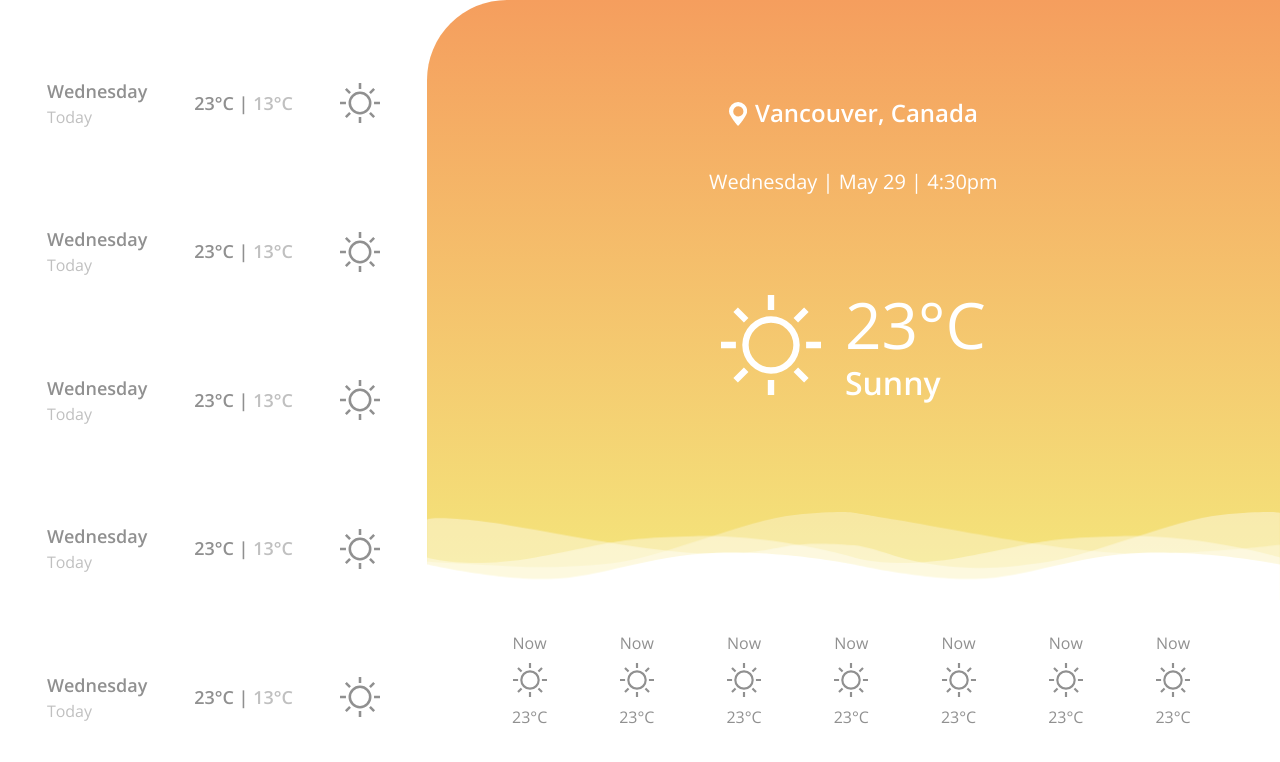
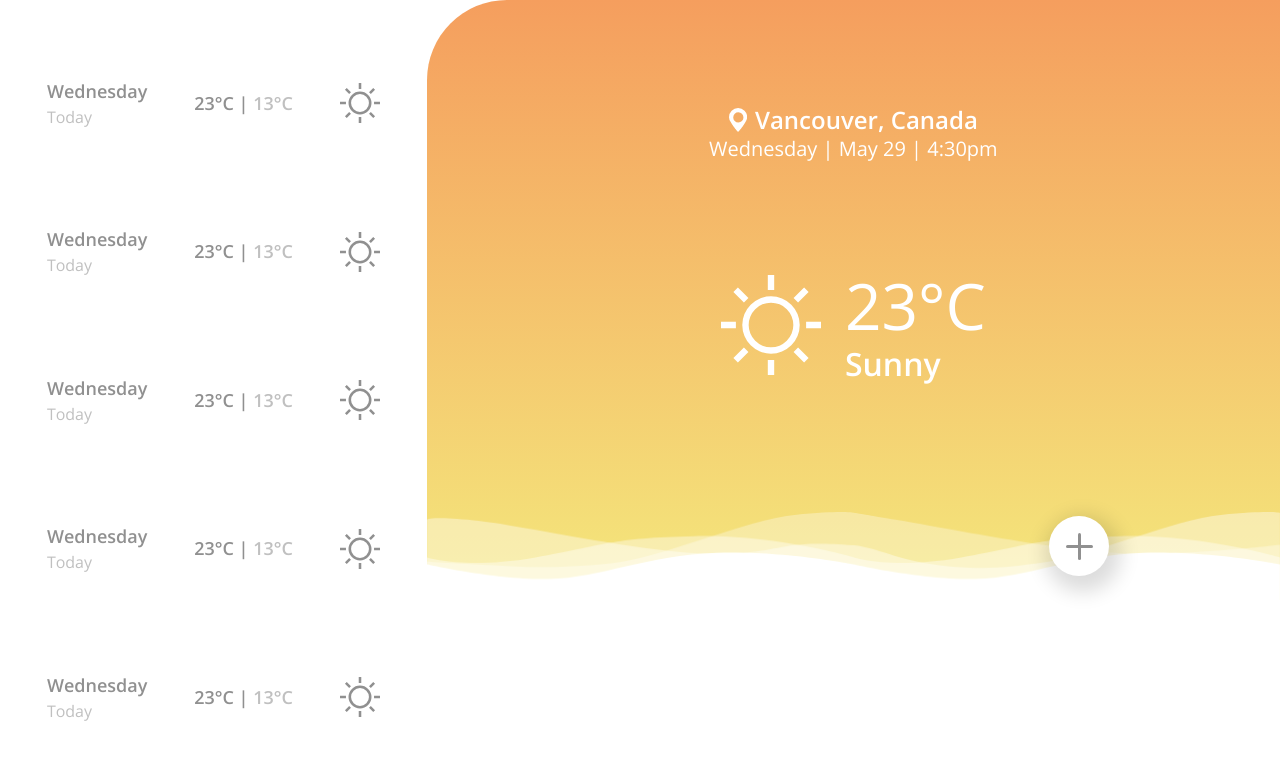
Before and after one commit to sachie-hayashi/weather_app, a React app: page / in a window 1280 px wide. Built offline with nearby package versions, Linux system fonts and the light colour scheme.

Commit message:
chore: create a toggle button

```diff
--- a/package.json
+++ b/package.json
@@ -10,7 +10,9 @@
     "node-sass": "^4.14.1",
     "react": "^16.13.1",
     "react-dom": "^16.13.1",
-    "react-scripts": "3.4.1"
+    "react-redux": "^7.2.0",
+    "react-scripts": "3.4.1",
+    "redux": "^4.0.5"
   },
   "scripts": {
     "start": "react-scripts start",
--- a/src/assets/styles/abstracts/_mixins.scss
+++ b/src/assets/styles/abstracts/_mixins.scss
@@ -11,3 +11,13 @@
   font-weight: $weight;
   line-height: $line-height;
 }
+
+/* --------------- Position --------------- */
+
+@mixin position($position, $top: null, $left: null, $right: null, $buttom: null) {
+  position: $position;
+  top: $top;
+  left: $left;
+  right: $right;
+  bottom: $buttom;
+}
--- a/src/assets/styles/abstracts/_variables.scss
+++ b/src/assets/styles/abstracts/_variables.scss
@@ -7,6 +7,7 @@
 $gray: #909090;
 $light-gray: #C0C0C0;
 $white: white;
+$black: black;
 $orange: #F59E5E;
 $yellow: #F4E87C;
 $blue: #4D6BD0;
@@ -20,6 +21,12 @@ $gradient-orange: linear-gradient($orange, $yellow);
 $gradient-blue: linear-gradient($blue, $light-blue);
 $gradient-steel: linear-gradient($steel, $light-steel);
 $gradient-bluegreen: linear-gradient($bluegreen, $light-bluegreen);
+
+/* --------------- Box shadow --------------- */
+
+$shadow: rgba($black, .14);
+$shadow-dark: rgba($black, .17);
+$box-shadow-base: .25rem .5rem 1.25rem .5rem $shadow;
 
 /* --------------- Typography --------------- */
 
@@ -36,12 +43,19 @@ $font-weight-semibold: 600;
 
 /* --------------- Grid containers --------------- */
 
-$container-primary-max-widths: (
-  xs: 400px,
-  sm: 520px,
-  md: 620px,
-  lg: 960px,
-  xl: 1140px
+$base-container-padding-xes: (
+  xs: 9%,
+  sm: 14%,
+  md: 16%
 );
 
-$container-primary-padding-x: 32px;
+/* --------------- Buttons --------------- */
+
+$btn-toggle-size: 3.75rem;
+$btn-toggle-color: $gray;
+$btn-toggle-color-hover: darken($btn-toggle-color, 20%);
+$btn-toggle-color-active: darken($btn-toggle-color, 30%);
+$btn-toggle-shadow: $box-shadow-base;
+$btn-toggle-shadow-hover: .375rem .75rem 1.25rem .5rem $shadow;
+$btn-toggle-transform-hover: -.125rem;  // translateY
+$btn-toggle-transition: .35s;
--- a/src/assets/styles/components/_app.scss
+++ b/src/assets/styles/components/_app.scss
@@ -4,34 +4,29 @@ body {
 }
 
 .layout {
+  display: grid;
+  min-height: 100vh;
+
   @include media-breakpoint-up(lg) {
-    display: grid;
-    // grid-template-rows: repeat(2, auto);
     grid-template-rows: 3fr 1fr;
     grid-template-columns: minmax(23rem, 1fr) 2fr;
     grid-template-areas:
       "list main"
       "list list-horizontal";
-    min-height: 100vh;
   }
 }
 
-.container-primary {
+.base-container {
   width: 100%;
-  margin: 0 auto;
-  padding: 0 $container-primary-padding-x;
+
+  @each $breakpoint, $base-container-padding-x in $base-container-padding-xes {
+    @include media-breakpoint-up($breakpoint) {
+      padding-left: $base-container-padding-x;
+      padding-right: $base-container-padding-x;
+    }
+  }
 
   @include media-breakpoint-up(lg) {
     display: contents;
   }
-
-  @each $breakpoint, $max-width in $container-primary-max-widths {
-    @if $breakpoint == xs {
-      max-width: $max-width;
-    } @else {
-      @include media-breakpoint-up($breakpoint) {
-        max-width: $max-width;
-      }
-    }
-  }
 }
--- /dev/null
+++ b/src/assets/styles/components/_button.scss
@@ -0,0 +1,31 @@
+.btn-toggle {
+  @include position(absolute, $top: 4px, $right: 20%,);
+  @extend .btn;
+  display: flex;
+  align-items: center;
+  justify-content: center;
+  width: $btn-toggle-size;
+  height: $btn-toggle-size;
+  padding: 0;
+  color: $btn-toggle-color;
+  border-radius: 50%;
+  background-color: $white;
+  box-shadow: $btn-toggle-shadow;
+  transition: $btn-toggle-transition;
+
+  &:hover {
+    color: $btn-toggle-color-hover;
+    box-shadow: $btn-toggle-shadow-hover;
+    transform: translateY($btn-toggle-transform-hover);
+  }
+
+  &:active {
+    color: $btn-toggle-color-active;
+    // box-shadow: $btn-toggle-shadow;
+    // transform: none;
+  }
+
+  &:focus {
+    box-shadow: $btn-toggle-shadow;
+  }
+}
--- a/src/assets/styles/components/_main.scss
+++ b/src/assets/styles/components/_main.scss
@@ -1,13 +1,14 @@
 .main {
-  grid-area: main;
   display: grid;
-  align-items: center;
+  align-items: end;
   padding-top: 5rem;
   background-image: $gradient-orange;
   color: $white;
   text-align: center;
 
   @include media-breakpoint-up(lg) {
+    grid-area: main;
+    align-items: center;
     border-top-left-radius: 5rem;
   }
 }
@@ -51,6 +52,7 @@
 
 .wavy-bg {
   align-self: end;
+  position: relative;
   height: 88px;
   background-image: url('../../img/wavy_background.png');
   background-size: cover;
--- a/src/assets/styles/index.scss
+++ b/src/assets/styles/index.scss
@@ -8,5 +8,6 @@
 
 @import './components/app';
 @import './components/main';
+@import './components/button';
 @import './components/list';
 @import './components/listHorizontal';
--- a/src/assets/styles/vendors-extensions/_bootstrap_custom.scss
+++ b/src/assets/styles/vendors-extensions/_bootstrap_custom.scss
@@ -4,7 +4,7 @@
 
 $theme-colors: (
   "gray": $gray,
-  "light-gray": $light-gray
+  "light-gray": $light-gray,
 );
 
 $headings-margin-bottom: 0;
--- a/src/components/App.js
+++ b/src/components/App.js
@@ -7,7 +7,7 @@ const App = () => {
   return(
     <div className="layout">
       <Main />
-      <ListHorizontal />
+      {/* <ListHorizontal /> */}
       <List />
     </div>
   );
--- /dev/null
+++ b/src/components/Button.js
@@ -0,0 +1,10 @@
+import React from 'react';
+import Icon from './Icon';
+
+const Button = () => {
+  return(
+    <button type="button" className="btn-toggle"><Icon name="plus" /></button>
+  );
+}
+
+export default Button;
--- a/src/components/Icon.js
+++ b/src/components/Icon.js
@@ -4,13 +4,15 @@ import {ReactComponent as Sun} from '../assets/icons/sun.svg';
 import {ReactComponent as Cloud} from '../assets/icons/cloud.svg';
 import {ReactComponent as Shower} from '../assets/icons/shower.svg';
 import {ReactComponent as Snow} from '../assets/icons/snow.svg';
+import {ReactComponent as Plus} from '../assets/icons/plus.svg';
+import {ReactComponent as Minus} from '../assets/icons/minus.svg';
 
 /**
  * Renders a SVG icon
- * @param {string} props.name Icon name - 'location', 'sun', 'cloud', 'shower', 'snow'
+ * @param {string} props.name Icon name - 'location', 'sun', 'cloud', 'shower', 'snow', 'plus', 'minus'
  * @param {object} props.attr Attributes for a SVG element. (All props other than props.name)
  * @returns Icon component to display a SVG
- * @usage e.g. <Icon name="location" width="30" height="30" />
+ * @usage e.g. <Icon name="location" width="30" height="30" className="location" />
  */
 
 const Icon = ({name, ...attr}) => {
@@ -22,9 +24,13 @@ const Icon = ({name, ...attr}) => {
     case 'cloud':
       return <Cloud {...attr} />;
     case 'shower':
-      return <Shower {...attr} />
+      return <Shower {...attr} />;
     case 'snow':
-      return <Snow {...attr} />
+      return <Snow {...attr} />;
+    case 'plus':
+      return <Plus {...attr} />;
+    case 'minus':
+      return <Minus {...attr} />;
     default:
       // do nothing
   }
--- a/src/components/List.js
+++ b/src/components/List.js
@@ -17,7 +17,7 @@ const List = () => {
   );
 
   return(
-    <div className="container-primary">
+    <div className="base-container">
       <ul className="list">
         {listItems}
         {listItems}
--- a/src/components/Main.js
+++ b/src/components/Main.js
@@ -1,11 +1,13 @@
 import React from 'react';
 import Icon from './Icon';
+import Button from './Button';
 // import ListHorizontal from './ListHorizontal';
 
 const Main = () => {
   return(
     <div className="main">
-      <div className="container-primary">
+      <div className="base-container">
+        <div className="main-title">
           {/* Location */}
           <h1 className="location">
             <Icon name="location" />
@@ -13,6 +15,7 @@ const Main = () => {
           </h1>
           {/* Date & time */}
           <p className="time">Wednesday | May 29 | 4:30pm</p>
+        </div>
         <div className="main-content">
           {/* Weather icon */}
           <Icon name="sun" className="weather-icon" />
@@ -23,7 +26,9 @@ const Main = () => {
         </div>
         {/* <ListHorizontal /> */}
       </div>
-      <div className="wavy-bg" />
+      <div className="wavy-bg">
+        <Button />
+      </div>
     </div>
   );
 }
```
Also changed, not shown: src/assets/icons/minus.svg (added), src/assets/icons/plus.svg (added), 1 other file. Lines whose indentation alone changed are shown as unchanged.
